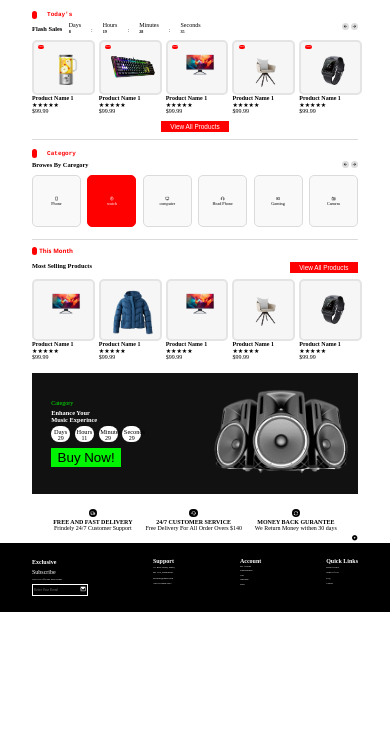
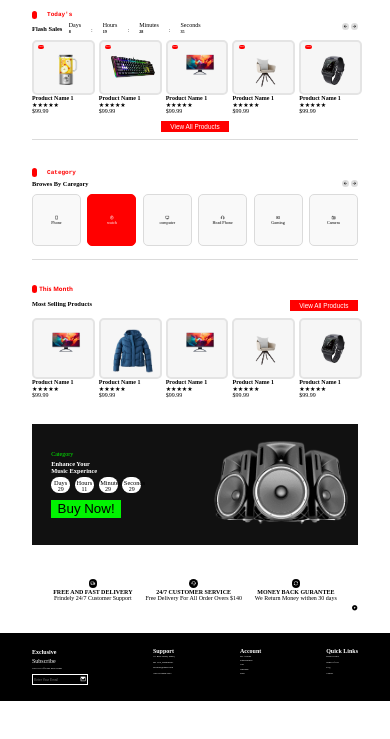
Before and after one commit to Ghulam-Rasool439/Exculsive-1, a plain HTML site: page index.html in a window 390 px wide. Shown: the part 23-762 px from the top of the page. Drawn offline with nearby package versions, Linux system fonts and the light colour scheme.

Commit message:
Add files via upload

```diff
--- a/style.css
+++ b/style.css
@@ -772,4 +772,19 @@
 .input-field {
   font-size: 1rem;
 }
+.section-1 {
+  margin-bottom: 6rem;
 }
+.section{
+  margin-bottom: 6rem;
+}
+.section-3{
+  margin-bottom: 6rem;
+}
+.section-4{
+  margin-bottom: 6rem;
+}
+.section-5{
+  margin-bottom: 6rem;
+}
+}
```
